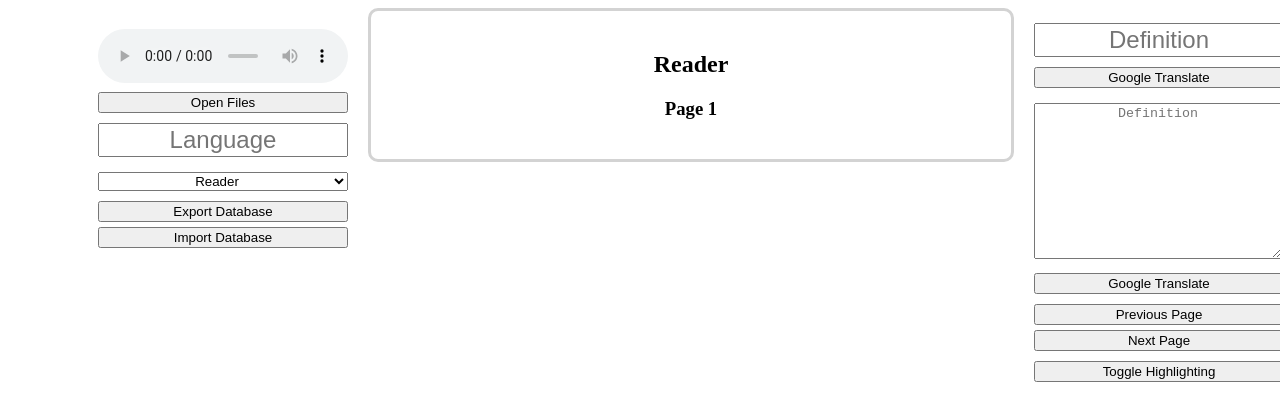
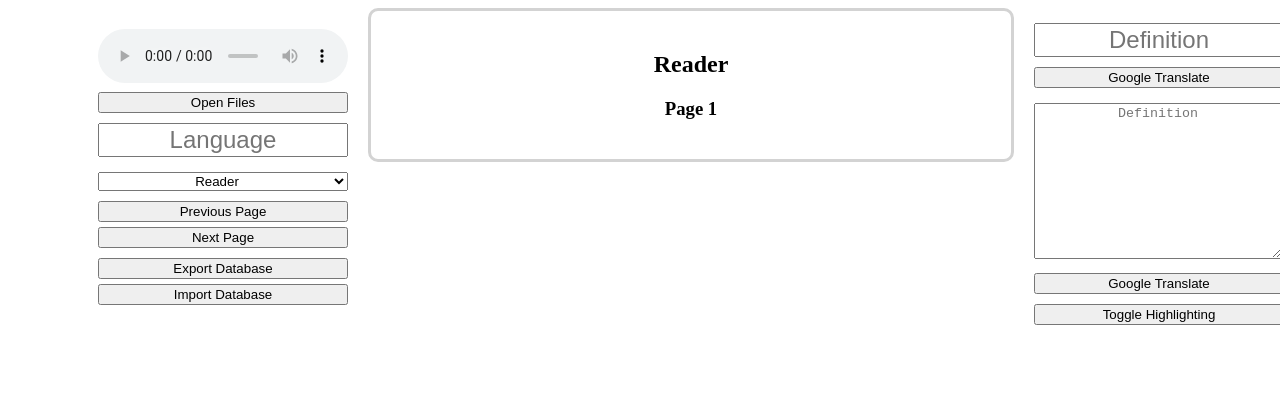
Before and after one commit to sebluy/language-reader-vue, a Vue app: page / in a window 1280 px wide. Shown: the top 420 px of the page. Built offline with nearby package versions, Linux system fonts and the light colour scheme.

Commit message:
Move change page button to the left

```diff
--- a/src/components/MainSidebar.vue
+++ b/src/components/MainSidebar.vue
@@ -3,6 +3,7 @@ import AudioPlayer from "@/components/AudioPlayer.vue";
 import { onBeforeUpdate } from "vue";
 
 const props = defineProps(["openTextFile", "openAudioFile", "audioSrc"]);
+const emit = defineEmits(["changePageBy"]);
 onBeforeUpdate(() => console.log("Sidebar will update", props));
 </script>
 
@@ -30,6 +31,10 @@ onBeforeUpdate(() => console.log("Sidebar will update", props));
         <option value="unscramble">Unscramble</option>
       </select>
     </div>
+    <div class="sidebar-group">
+      <button @click="emit('changePageBy', -1)">Previous Page</button>
+      <button @click="emit('changePageBy', 1)">Next Page</button>
+    </div>
 <!--    <Statistics {...this.props.statistics}/>-->
     <div class="sidebar-group">
       <button>Export Database</button>
--- a/src/components/TextReader.vue
+++ b/src/components/TextReader.vue
@@ -6,7 +6,6 @@ import { computed, onBeforeUpdate, reactive } from "vue";
 import WordCursor from "@/WordCursor";
 
 const props = defineProps(["languageText", "page", "language"]);
-const emit = defineEmits(["changePageBy"]);
 const state = reactive({
   selectedWordCursor: new WordCursor(() => props.languageText),
   highlighting: false,
@@ -65,10 +64,6 @@ onBeforeUpdate(() => {
           />
         </div>
         <div class="sidebar-group">
-          <button @click="emit('changePageBy', -1)">Previous Page</button>
-          <button @click="emit('changePageBy', 1)">Next Page</button>
-        </div>
-        <div class="sidebar-group">
           <button @click="state.highlighting = !state.highlighting">
             Toggle Highlighting
           </button>
--- a/src/views/MainView.vue
+++ b/src/views/MainView.vue
@@ -85,12 +85,12 @@ onMounted(load);
       :open-text-file="state.openTextFile"
       :open-audio-file="state.openAudioFile"
       :audio-src="state.audioSrc"
+      @change-page-by="changePageBy"
     />
     <TextReader
       language="es"
       :language-text="languageText"
       :page="state.page"
-      @change-page-by="changePageBy"
     />
   </div>
 </template>
```
